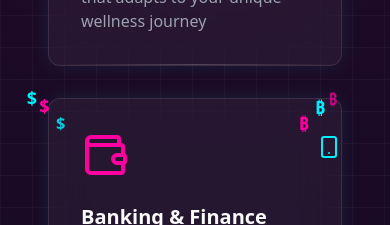
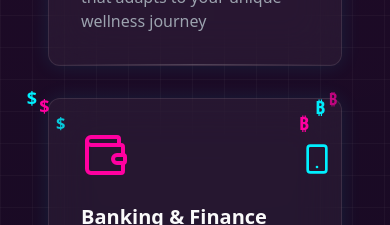
Before and after one commit to ActivateLLC/qstate-harmony-hub, a React (Vite) app: page / in a window 390 px wide. Shown: the part 2380-2605 px from the top of the page. Built offline with nearby package versions, Linux system fonts and the light colour scheme; what @supabase/auth-helpers-react would draw is missing.

Commit message:
Update Phone Icon Alignment
Adjust the size and positioning of the phone icon in the AreaCard component to make it comparable to the wallet icon and ensure it is more centered within the div space. Implement hover effects to enhance the visual interaction.
[skip gpt_engineer]

```diff
--- a/src/components/life-areas/AreaCard.tsx
+++ b/src/components/life-areas/AreaCard.tsx
@@ -1,5 +1,5 @@
 import { motion } from "framer-motion";
-import { LucideIcon, PhoneCall, Smartphone } from "lucide-react";
+import { LucideIcon, Smartphone } from "lucide-react";
 
 interface AreaCardProps {
   title: string;
@@ -83,7 +83,12 @@ const AreaCard = ({ title, description, icon: Icon, color, onClick }: AreaCardPr
         {title === "Banking & Finance" ? (
           <div className="relative">
             <Icon className="w-12 h-12" />
-            <Smartphone className="absolute -right-8 top-1 w-6 h-6 text-qblue" />
+            <motion.div
+              whileHover={{ scale: 1.1 }}
+              className="absolute -right-6 top-3"
+            >
+              <Smartphone className="w-8 h-8 text-qblue transition-colors duration-300 group-hover:text-qpink" />
+            </motion.div>
             {[...Array(3)].map((_, index) => (
               <motion.div
                 key={`bitcoin-${index}`}
```
